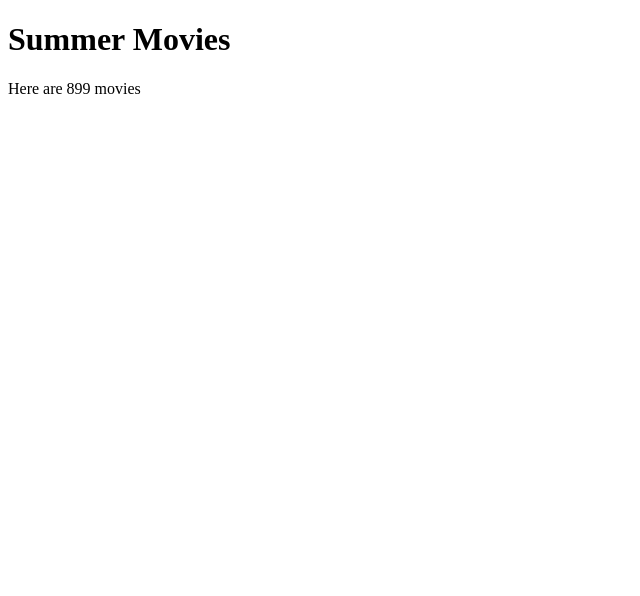
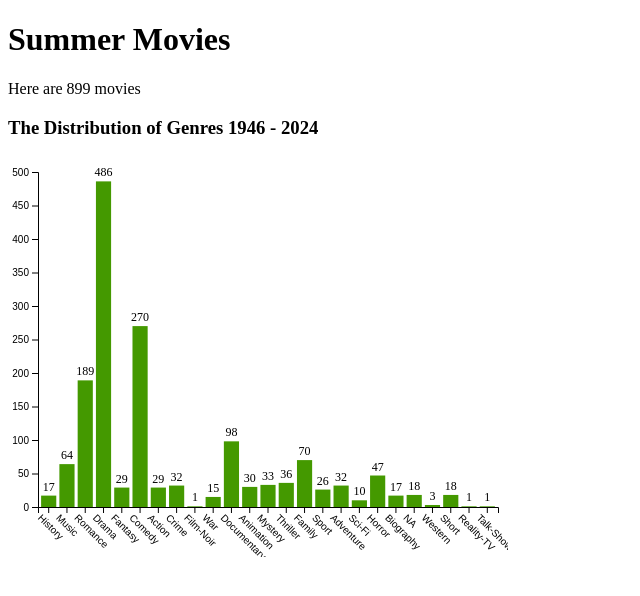
Before and after one commit to asmenezes/Assignment0, a SvelteKit app: page /A1 in a window 1280 px wide. Shown: the top 596 px of the page, without its empty margins (0-640 px from the left). Built offline with nearby package versions, Linux system fonts and the light colour scheme.

Commit message:
got bars to show up

```diff
--- /dev/null
+++ b/src/lib/Bar.svelte
@@ -0,0 +1,153 @@
+<script lang="ts">
+  import type { TMovie } from "../types";
+  import * as d3 from "d3";
+  // define the props of the Bar component
+  type Props = {
+    movies: TMovie[];
+    progress?: number;
+    width?: number;
+    height?: number;
+  };
+  // progress is 100 by default unless specified
+  let { movies, progress = 100, width = 500, height = 400 }: Props = $props();
+
+  let selectedGenre: string = $state();
+
+  // processing the data; $derived is used to create a reactive variable that updates whenever the dependent variables change
+  const yearRange = $derived(d3.extent(movies.map((d) => d.year)));
+
+  function getUpYear(yearRange: [undefined, undefined] | [Date, Date]) {
+    if (!yearRange[0]) return new Date();
+    const timeScale = d3.scaleTime().domain(yearRange).range([0, 100]);
+    return timeScale.invert(progress);
+  }
+  const upYear: Date = $derived(getUpYear(yearRange!));
+
+  function getGenreNums(movies: TMovie[], upYear: Date) {
+    let res: { [genre: string]: number } = {};
+    movies
+      .filter((movie) => movie.year <= upYear)
+      .forEach((movie) => {
+        movie.genres.forEach((genre: string) => {
+          res[genre] = (res[genre] || 0) + 1;
+        });
+      });
+    return res;
+  }
+
+  const genreNums = $derived(getGenreNums(movies, upYear));
+  const genres = $derived(Object.keys(genreNums));
+  // drawing the bar chart
+
+  const margin = {
+    top: 15,
+    bottom: 50,
+    left: 30,
+    right: 10,
+  };
+
+  let usableArea = {
+    top: margin.top,
+    right: width - margin.right,
+    bottom: height - margin.bottom,
+    left: margin.left,
+  };
+
+  const xScale = $derived(
+    // tip: use d3.scaleBand() to create a band scale for the x-axis
+    d3
+      .scaleBand()
+      .range([usableArea.left, usableArea.right])
+      .domain(genres)
+      .padding(.17),
+  );
+
+  const yScale = $derived(
+    // tip: use d3.scaleLinear() to create a linear scale for the y-axis
+    d3
+      .scaleLinear()
+      .range([usableArea.bottom, usableArea.top])
+      .domain([0,500]),
+  );
+
+  const xBarwidth: number = $derived(xScale.bandwidth());
+
+  let xAxis: any = $state(),
+    yAxis: any = $state();
+
+  function updateAxis() {
+    d3.select(xAxis)
+      .call(d3.axisBottom(xScale))
+      .selectAll("text")
+      .attr("transform", "rotate(45)")
+      .style("text-anchor", "start");
+
+    // tip:
+    // similar to the x-axis, create a y-axis using d3.axisLeft() and bind it to the yAxis variable
+    d3.select(yAxis)
+      .call(d3.axisLeft(yScale))
+      .selectAll("text")
+    //   .attr("transform", "rotate(45)")
+    //   .style("text-anchor", "start");
+
+  }
+
+  // the $effect function is used to run a function whenever the reactive variables change, also known as a side effect
+  $effect(() => {
+    updateAxis();
+  });
+</script>
+
+<h3>
+  The Distribution of Genres {yearRange[0]?.getFullYear()} - {yearRange[1]?.getFullYear()}
+</h3>
+
+{#if movies.length > 0}
+  <svg {width} {height}>
+    <g class="bars">
+      {#each Object.entries(genreNums) as [genre, cnt]}
+        <g class={genre}>
+          <!-- tip: draw bars here using the svg <rect/> component -->
+          <rect
+            width={xBarwidth}
+            height={yScale(0) - yScale(cnt)}
+            x={xScale(genre)}
+            y={yScale(cnt)}
+            fill="#449900"
+            class="bar"
+            opacity={1}
+            // onmouseover={() => {
+            //   xxxx
+            // }}
+            // onmouseout={() => {
+            //   xxxx
+            // }}
+          />
+
+
+          <text
+            x={xScale(genre)! + xBarwidth / 2}
+            y={yScale(cnt) - 5}
+            font-size="12"
+            text-anchor="middle"
+          >
+          <!-- tip: the text below should change with the hover on interaction -->
+            {cnt}
+          </text>
+        </g>
+      {/each}
+    </g>
+
+    <g transform="translate(0, {usableArea.bottom})" bind:this={xAxis} />
+    <g transform="translate({usableArea.left}, 0)" bind:this={yAxis} />
+  </svg>
+{/if}
+
+<style>
+  .bar {
+    transition:
+      y 0.1s ease,
+      height 0.1s ease,
+      width 0.1s ease; /* Smooth transition for height */
+  }
+</style>
--- a/src/routes/A1/+page.svelte
+++ b/src/routes/A1/+page.svelte
@@ -1,6 +1,7 @@
 <script lang="ts">
   import * as d3 from "d3";
   import { onMount } from "svelte";
+  import { Bar } from "$lib";
   import type { TMovie } from "../../types";
 
   // Reactive variable for storing the data
@@ -38,4 +39,4 @@
 <h1>Summer Movies</h1>
 
 <p>Here are {movies.length == 0 ? "..." : movies.length + " "} movies</p>
-<!-- <Bar {movies} /> -->
+ <Bar {movies} />
```
